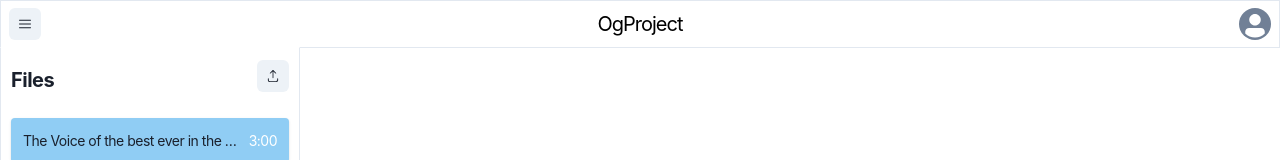
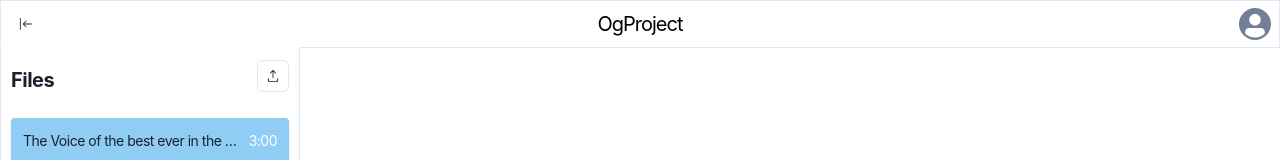
Before and after one commit to garvsl/blurrynoise, a React (Vite) app: page /project/1 in a window 1280 px wide. Both pictures are taken after a click on the button 25 px from the left and 24 px from the top of the page. Shown: the top 160 px of the page. Built offline with nearby package versions, Linux system fonts and the light colour scheme.

Commit message:
small tweak

```diff
--- a/src/components/Header/Header.tsx
+++ b/src/components/Header/Header.tsx
@@ -9,13 +9,14 @@ import {
   Collapse,
 } from "@chakra-ui/react";
 import { RxHamburgerMenu } from "react-icons/rx";
+import { RxPinLeft } from "react-icons/rx";
 import AvatarFace from "./AvatarFace";
 import ProjectName from "./ProjectName";
 import FileDrawer from "../Project/FileDrawer";
 import { useProject } from "../../hooks/ProjectProvider";
 
 export default function Header({ name }: any) {
-  const { getButtonProps } = useProject();
+  const { getButtonProps, isOpen } = useProject();
   return (
     <Box
       bg="white"
@@ -29,9 +30,10 @@ export default function Header({ name }: any) {
       display={"flex"}
     >
       <IconButton
+        variant={"ghost"}
         {...getButtonProps()}
         size={"sm"}
-        icon={<RxHamburgerMenu />}
+        icon={isOpen ? <RxPinLeft /> : <RxHamburgerMenu />}
         aria-label={""}
       />
 
--- a/src/components/Project/FileDrawer.tsx
+++ b/src/components/Project/FileDrawer.tsx
@@ -47,6 +47,7 @@ export default function FileDrawer() {
           </Heading>
           <Spacer />
           <IconButton
+            variant={"outline"}
             zIndex={"99"}
             size={"sm"}
             icon={<RxUpload />}
```
